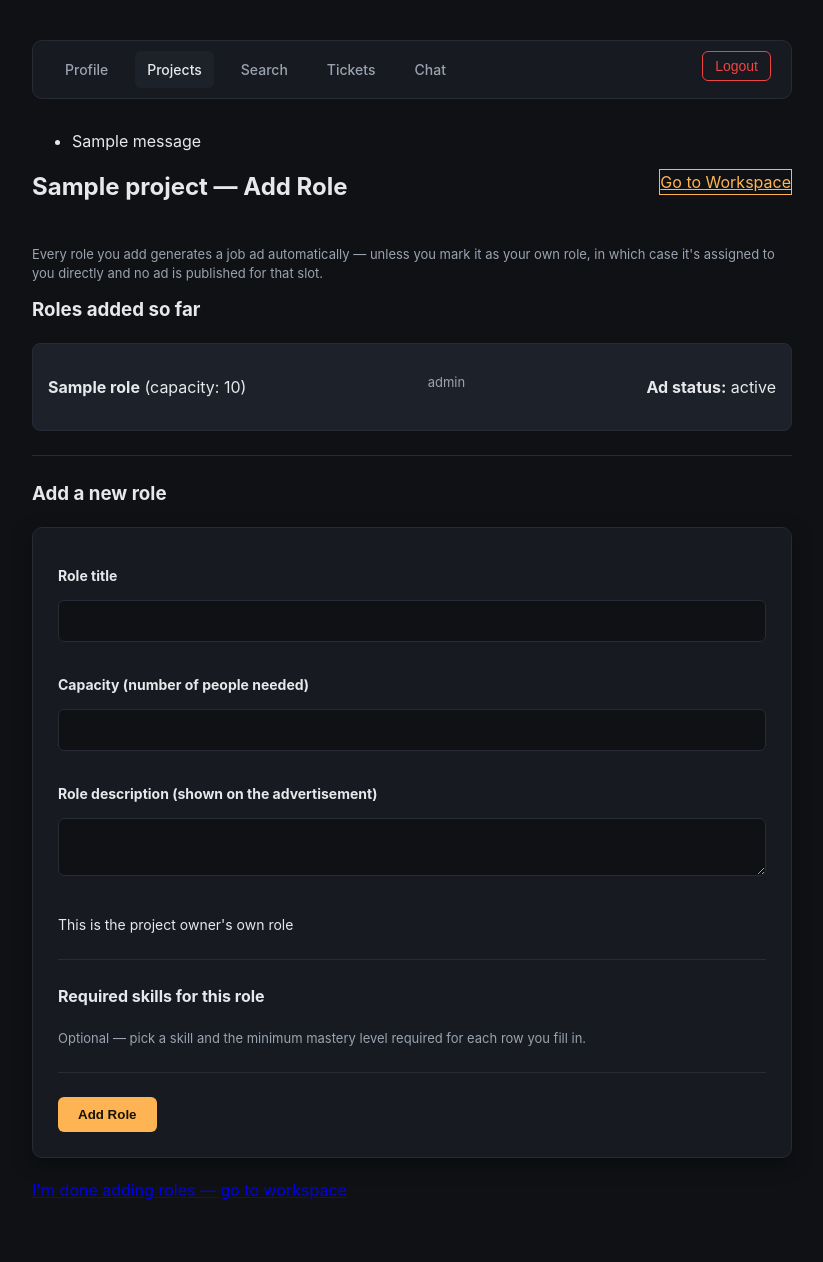
After one commit to TalismanTeam/Unitus, a Django app: template unitus/templates/projects/project_add_role.html in a window 1280 px wide. The commit adds this page. Shown: the whole page, without its empty margins (228-1051 px from the left). Run offline with Django 5.2, Linux system fonts and the light colour scheme; the template is opened without the code that fills it: most values are stand-ins (such as "Sample title", 1, 10 or a date in 2020); one stand-in notice (Sample message) is shown; form fields are guessed from the names that the template uses.

Commit message:
fix(poject): fix project creation routing and template

```diff
--- /dev/null
+++ b/unitus/templates/projects/project_add_role.html
@@ -0,0 +1,119 @@
+{% load static %}
+<!DOCTYPE html>
+<html lang="en" dir="ltr">
+<head>
+    <meta charset="UTF-8">
+    <link rel="stylesheet" href="{% static 'css/styles.css' %}">
+    <title>Unitas - {{ project.title }} - Add Role</title>
+</head>
+<body>
+  <div class="container">
+    <nav>
+      <a href="{% url 'accounts:profile-page' %}">Profile</a>
+      <a href="{% url 'projects:home' %}" class="active">Projects</a>
+      <a href="{% url 'search:search_page' %}">Search</a>
+      <a href="ticketManagement.html">Tickets</a>
+      <a href="{% url 'chat:inbox' %}">Chat</a>
+
+      <form action="{% url 'accounts:logout' %}" method="POST" style="display: inline; background: transparent; padding: 0; border: none; box-shadow: none; margin-left: auto;">
+        {% csrf_token %}
+        <button type="submit" style="background: transparent; color: #ef4444; border: 1px solid #ef4444; padding: 6px 12px; border-radius: 6px; cursor: pointer; font-size: 14px; font-weight: 500;">Logout</button>
+      </form>
+    </nav>
+
+    {% if messages %}
+      <ul class="messages">
+        {% for message in messages %}
+          <li class="{{ message.tags }}">{{ message }}</li>
+        {% endfor %}
+      </ul>
+    {% endif %}
+
+    <div class="page-header">
+      <h2>{{ project.title }} — Add Role</h2>
+      <a href="{% url 'projects:project_workspace' project.pk %}" class="secondary-btn">Go to Workspace</a>
+    </div>
+
+    <p class="hint">
+      Every role you add generates a job ad automatically — unless you mark it
+      as your own role, in which case it's assigned to you directly and no ad
+      is published for that slot.
+    </p>
+
+    {% if existing_roles %}
+      <h3>Roles added so far</h3>
+      <div id="rolesList">
+        {% for role in existing_roles %}
+          <div class="list-item">
+            <p><strong>{{ role.role_title }}</strong> (capacity: {{ role.capacity }})</p>
+            <p class="hint">{{ role.role_description }}</p>
+            <p>
+              <strong>Ad status:</strong>
+              {% if role.jobad %}{{ role.jobad.get_status_display }}{% else %}—{% endif %}
+            </p>
+          </div>
+        {% endfor %}
+      </div>
+      <hr>
+    {% endif %}
+
+    <h3>Add a new role</h3>
+
+    <form method="POST" novalidate>
+      {% csrf_token %}
+
+      {% if role_form.non_field_errors %}
+        <p style="color:#ef4444;">{{ role_form.non_field_errors }}</p>
+      {% endif %}
+
+      <label for="{{ role_form.role_title.id_for_label }}">Role title</label>
+      {{ role_form.role_title }}
+      {% if role_form.role_title.errors %}<p style="color:#ef4444;">{{ role_form.role_title.errors }}</p>{% endif %}
+
+      <label for="{{ role_form.capacity.id_for_label }}">Capacity (number of people needed)</label>
+      {{ role_form.capacity }}
+      {% if role_form.capacity.errors %}<p style="color:#ef4444;">{{ role_form.capacity.errors }}</p>{% endif %}
+
+      <label for="{{ role_form.role_description.id_for_label }}">Role description (shown on the advertisement)</label>
+      {{ role_form.role_description }}
+      {% if role_form.role_description.errors %}<p style="color:#ef4444;">{{ role_form.role_description.errors }}</p>{% endif %}
+
+      <label class="inline-check">
+        {{ role_form.is_owner_role }}
+        This is the project owner's own role
+      </label>
+      {% if pm_already_has_role %}
+        <p class="hint">You already have a role on this project — checking this will show an error.</p>
+      {% endif %}
+
+      <hr>
+
+      <h4>Required skills for this role</h4>
+      <p class="hint">Optional — pick a skill and the minimum mastery level required for each row you fill in.</p>
+
+      {{ formset.management_form }}
+      <div id="skillFormsList">
+        {% for skill_form in formset %}
+          <div class="role-card">
+            {{ skill_form.id }}
+            <div class="skill-row">
+              {{ skill_form.skill }}
+              {{ skill_form.min_required_level }}
+            </div>
+            {% if skill_form.skill.errors %}<p style="color:#ef4444;">{{ skill_form.skill.errors }}</p>{% endif %}
+            {% if skill_form.min_required_level.errors %}<p style="color:#ef4444;">{{ skill_form.min_required_level.errors }}</p>{% endif %}
+          </div>
+        {% endfor %}
+      </div>
+
+      <hr>
+      <button type="submit">Add Role</button>
+    </form>
+
+    <div class="page-header" style="margin-top: 20px;">
+      <a href="{% url 'projects:project_workspace' project.pk %}">I'm done adding roles — go to workspace</a>
+    </div>
+
+  </div>
+</body>
+</html>
--- a/unitus/templates/project_create.html
+++ b/unitus/templates/projects/project_create.html
@@ -30,7 +30,7 @@
 
     <h2 id="formTitle">Create New Project</h2>
 
-    <!-- In Django: method="POST" action="{% url 'project_create' %}" and {% csrf_token %} are added -->
+<!-- In Django: method="POST" action="{% url 'projects:project_create' %}" and {% csrf_token %} are added -->
     <form id="projectForm" onsubmit="event.preventDefault(); submitProject();">
 
       <label>Project title</label>
```
Also changed, not shown: unitus/projects/forms.py (+7 -3 lines), unitus/projects/views.py (+42 -50 lines).
